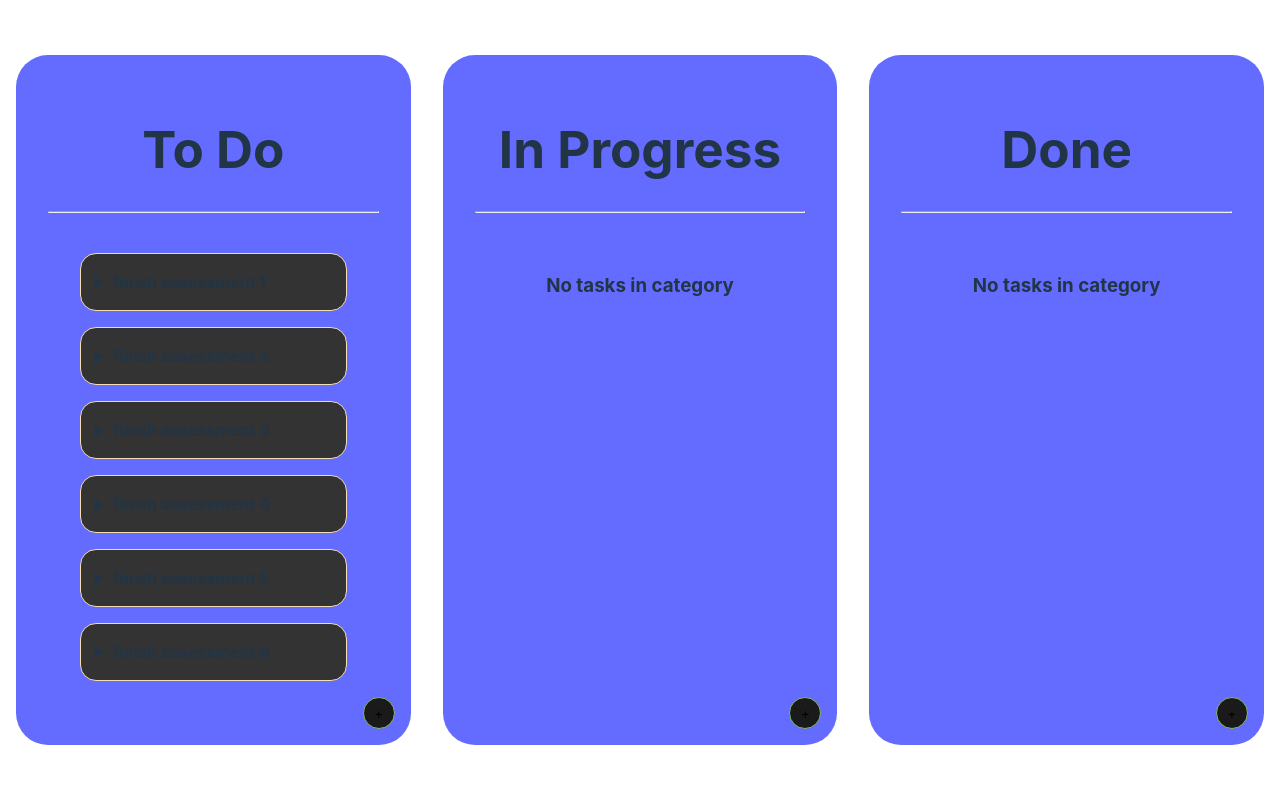
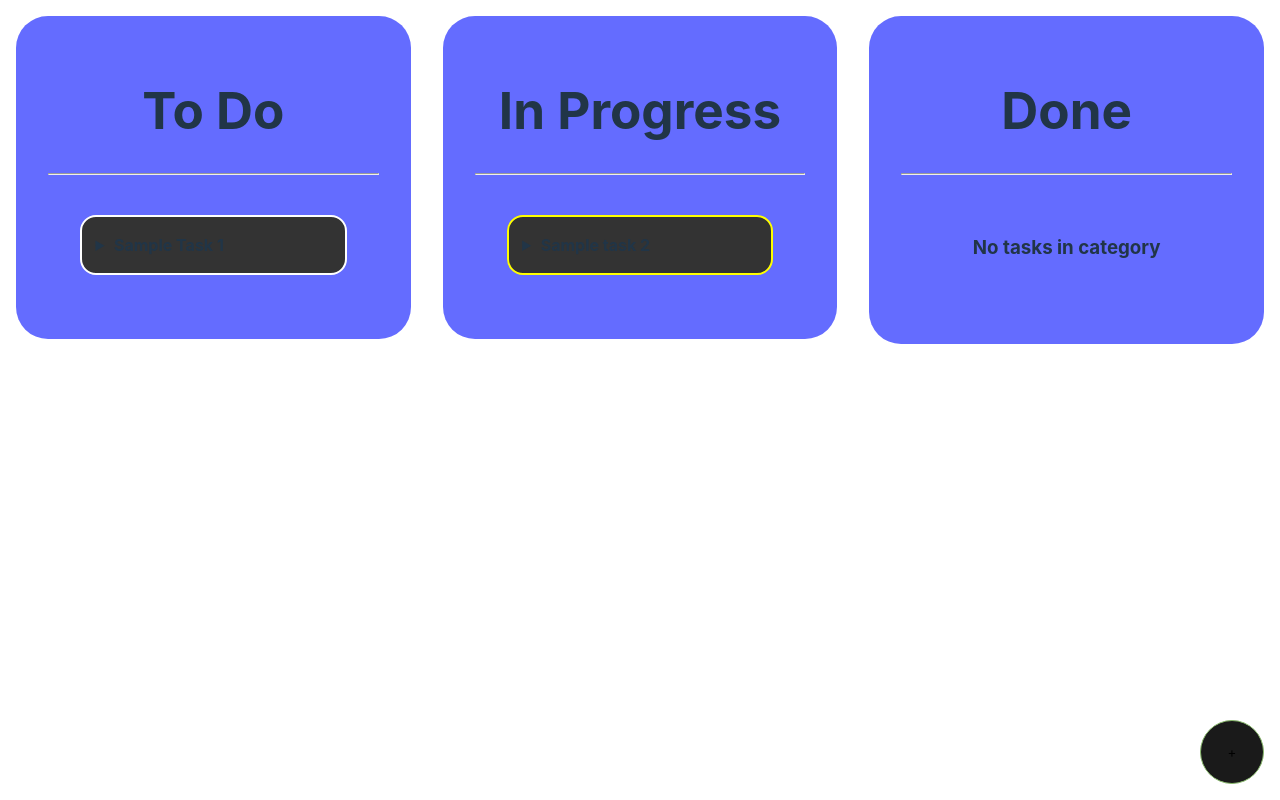
Before and after one commit to mo-shawa/react-kanban, a React (Vite) app: page / in a window 1280 px wide. Built offline with nearby package versions, Linux system fonts and the light colour scheme.

Commit message:
working add task functionality

```diff
--- a/src/App.css
+++ b/src/App.css
@@ -12,17 +12,20 @@
 .App,
 #category-container {
 	width: 100%;
+	min-height: 100vh;
 }
 
 #category-container {
 	display: flex;
 	justify-content: center;
+	align-items: flex-start;
 	margin: auto;
 }
 
 .category {
 	position: relative;
 	background-color: #646cff;
+
 	padding: 2em;
 	margin: 1em;
 	border-radius: 2rem;
@@ -31,21 +34,22 @@
 }
 
 .add-task {
-	position: absolute;
+	position: fixed;
 	bottom: 1rem;
 	right: 1rem;
-	width: 2rem;
-	height: 2rem;
+	width: 4rem;
+	height: 4rem;
 	border-radius: 5rem;
 	font-family: inherit;
 	background-color: #1a1a1a;
 	cursor: pointer;
-	transition: background-color 0.25s, width 0.25s;
+	transition: background-color 0.25s;
 	border: 1px solid #88b86c;
+	z-index: 5;
 }
 
-.add-task:hover {
-	width: 4rem;
+.add-task:hover,
+button:hover {
 	background-color: #88b86c;
 	border-color: #1a1a1a;
 	color: #1a1a1a;
@@ -63,10 +67,46 @@
 	padding: 1rem;
 	padding-left: 2rem;
 	border-radius: 1rem;
-	border: 1px solid wheat;
+	border: 2px solid;
 	background-color: #333;
 }
 
 .task > details > summary {
 	list-style-position: outside;
 }
+
+.form-container {
+	backdrop-filter: blur(16px);
+	position: fixed;
+	bottom: 0;
+	height: 6rem;
+	width: calc(100% - 4rem);
+	left: 50%;
+	transform: translateX(-50%);
+	display: flex;
+	align-items: center;
+	justify-content: center;
+}
+
+form > * {
+	height: 2rem;
+	border-radius: 3rem;
+	padding: 0 0.5rem;
+	border: none;
+	margin: 0 0.3rem;
+	border: 1px solid white;
+}
+
+form > button {
+	cursor: pointer;
+	padding: 0 1rem;
+	background-color: #646cff;
+	transition: background-color 0.25s;
+}
+
+@media only screen and (max-width: 1200px) {
+	#category-container {
+		flex-direction: column;
+		align-items: center;
+	}
+}
--- a/src/App.tsx
+++ b/src/App.tsx
@@ -1,46 +1,52 @@
-import { DragEvent, DragEventHandler, useState } from "react"
+import React, {
+	ChangeEvent,
+	DragEvent,
+	DragEventHandler,
+	useState,
+} from "react"
 import "./App.css"
 import { Category } from "./components/Category"
 
 export default function App() {
-	const [tasks, setTasks] = useState<Task[]>([
+	const [tasks, setTasks] = useState<TaskType[]>([
 		{
 			id: crypto.randomUUID(),
-			title: "finish assessment 1",
-			content: "today",
+			title: "Sample Task 1",
+			content: "Sample Content",
 			category: "To Do",
 		},
 		{
 			id: crypto.randomUUID(),
-			title: "finish assessment 2",
-			content: "today",
-			category: "To Do",
-		},
-		{
-			id: crypto.randomUUID(),
-			title: "finish assessment 3",
-			content: "today",
-			category: "To Do",
-		},
-		{
-			id: crypto.randomUUID(),
-			title: "finish assessment 4",
-			content: "today",
-			category: "To Do",
-		},
-		{
-			id: crypto.randomUUID(),
-			title: "finish assessment 5",
-			content: "today",
-			category: "To Do",
-		},
-		{
-			id: crypto.randomUUID(),
-			title: "finish assessment 6",
-			content: "today",
-			category: "To Do",
+			title: "Sample task 2",
+			content: "Sample Content",
+			category: "In Progress",
 		},
 	])
+
+	const [showingTaskForm, setShowingTaskForm] = useState<Boolean>(false)
+	const [newTask, setNewTask] = useState<TaskType>({
+		id: crypto.randomUUID(),
+		title: "",
+		content: "",
+		category: "To Do",
+	})
+
+	function handleChange(e: React.ChangeEvent<HTMLInputElement>) {
+		e.preventDefault()
+		setNewTask({ ...newTask, [e.target.name]: e.target.value })
+	}
+
+	function handleFormSubmit(e: React.FormEvent) {
+		e.preventDefault()
+		setTasks((prev) => [...prev, newTask])
+		setNewTask({
+			id: crypto.randomUUID(),
+			title: "",
+			content: "",
+			category: "To Do",
+		})
+		setShowingTaskForm(false)
+	}
 
 	function handleDragStart(e: React.DragEvent<HTMLDivElement>) {
 		console.log(e)
@@ -85,13 +91,39 @@ export default function App() {
 					tasks={done}
 				/>
 			</div>
+			<button
+				onClick={() => setShowingTaskForm(!showingTaskForm)}
+				className="add-task"
+			>
+				{showingTaskForm ? "x" : "+"}
+			</button>
+			{showingTaskForm && (
+				<div className="form-container">
+					<form onSubmit={handleFormSubmit}>
+						<input
+							required={true}
+							onChange={handleChange}
+							type="text"
+							name="title"
+							placeholder="Title"
+						/>
+						<input
+							onChange={handleChange}
+							type="text"
+							name="content"
+							placeholder="Content"
+						/>
+						<button type="submit">Add</button>
+					</form>
+				</div>
+			)}
 		</div>
 	)
 }
 
-type TaskCategory = "To Do" | "In Progress" | "Done"
+export type TaskCategory = "To Do" | "In Progress" | "Done"
 
-export type Task = {
+export type TaskType = {
 	id: ReturnType<typeof crypto.randomUUID>
 	title: string
 	content: string
--- a/src/components/Category.tsx
+++ b/src/components/Category.tsx
@@ -1,5 +1,6 @@
-import { ComponentProps, DragEventHandler } from "react"
+import { ComponentProps, DragEventHandler, useState } from "react"
 import { Task } from "./Task"
+import type { TaskType, TaskCategory } from "../App"
 
 type CategoryProps = {
 	title: string
@@ -36,7 +37,7 @@ export function Category({
 		>
 			<h1>{title}</h1>
 			<hr />
-			<button className="add-task">+</button>
+
 			<div className="category-content">
 				{categoryTasks ? categoryTasks : <h3>No tasks in category</h3>}
 			</div>
--- a/src/components/Task.tsx
+++ b/src/components/Task.tsx
@@ -1,13 +1,29 @@
 import { DragEventHandler } from "react"
-import type { Task } from "../App"
+import type { TaskType } from "../App"
 
-type TaskProps = Task & {
+type TaskProps = TaskType & {
 	handleDragStart: DragEventHandler<HTMLDivElement>
 }
 
-export function Task({ id, title, content, handleDragStart }: TaskProps) {
+export function Task({
+	id,
+	title,
+	content,
+	category,
+	handleDragStart,
+}: TaskProps) {
+	const borderStyles = {
+		"To Do": "white",
+		"In Progress": "yellow",
+		Done: "lime",
+	}
+
 	return (
 		<div
+			style={{
+				borderColor: borderStyles[category],
+				backgroundColor: category === "Done" ? "lightseagreen" : "",
+			}}
 			className="task"
 			draggable="true"
 			id={id}
```
